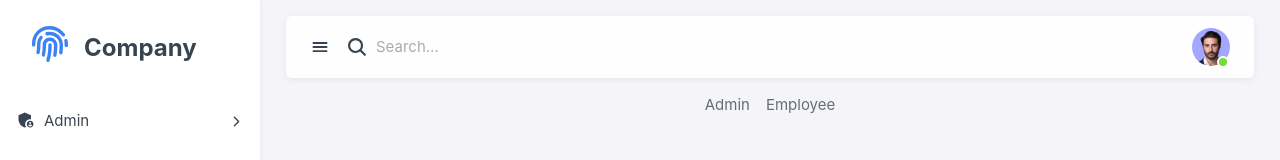
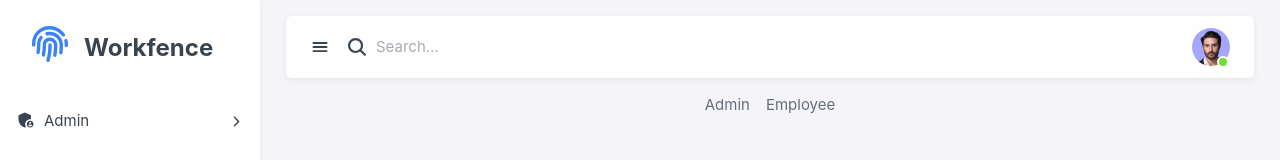
Before and after one commit to OnkarKale1405/SIH_1707, a React (Create React App) app in the folder frontend/: page /dashboards in a window 1280 px wide. Shown: the top 160 px of the page. Built offline with nearby package versions, Linux system fonts and the light colour scheme.

Commit message:
Update Sidebar

```diff
--- a/frontend/src/components/Sidebar.jsx
+++ b/frontend/src/components/Sidebar.jsx
@@ -12,7 +12,7 @@
                 {/* Logo */}
                 <div className='flex items-center gap-4'>
                     <FaFingerprint className="text-blue-500 mx-auto text-4xl" />
-                    <h2 className="text-2xl font-bold mt-2">Company</h2>
+                    <h2 className="text-2xl font-bold mt-2">Workfence</h2>
                 </div>
                 {/* /Logo */}
 
```
